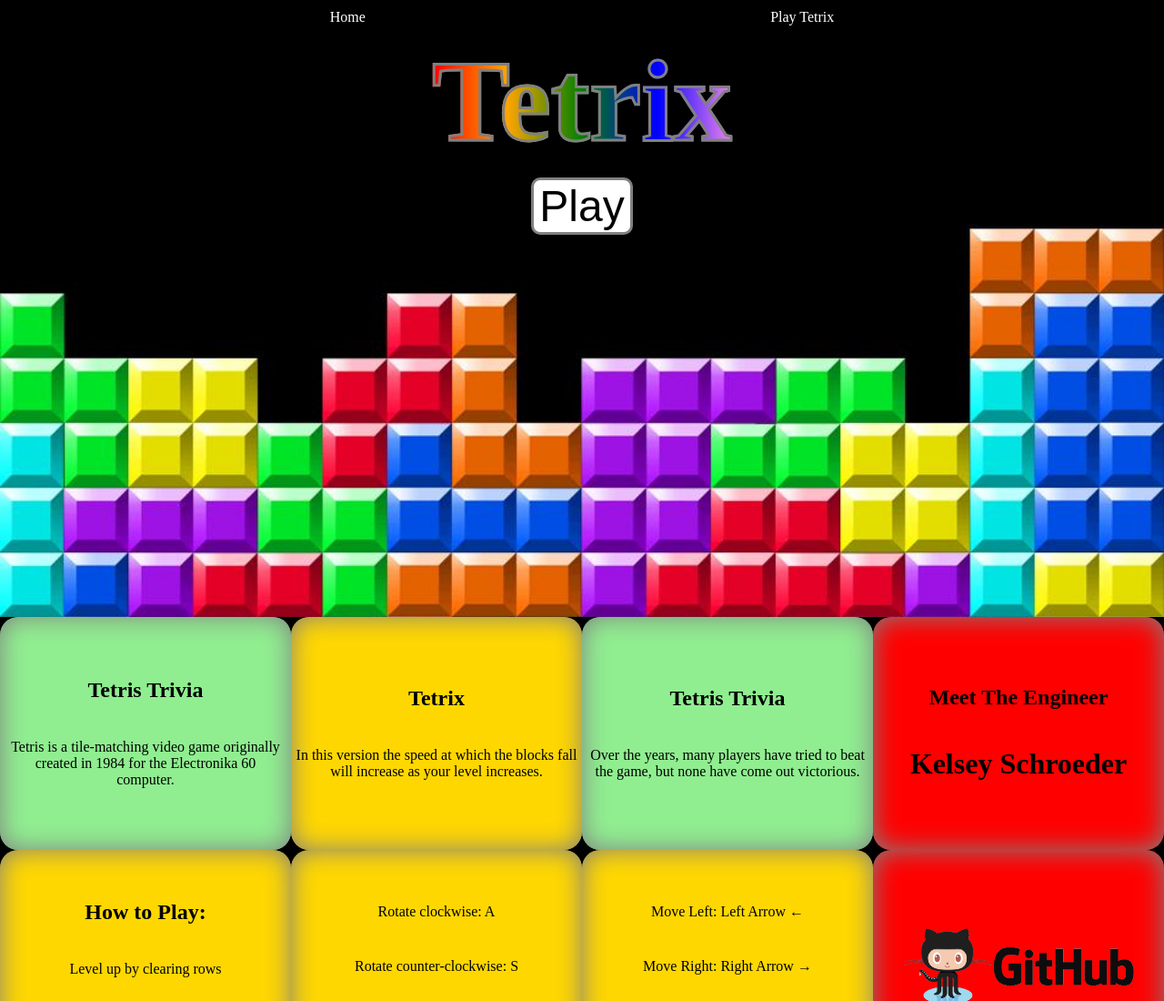
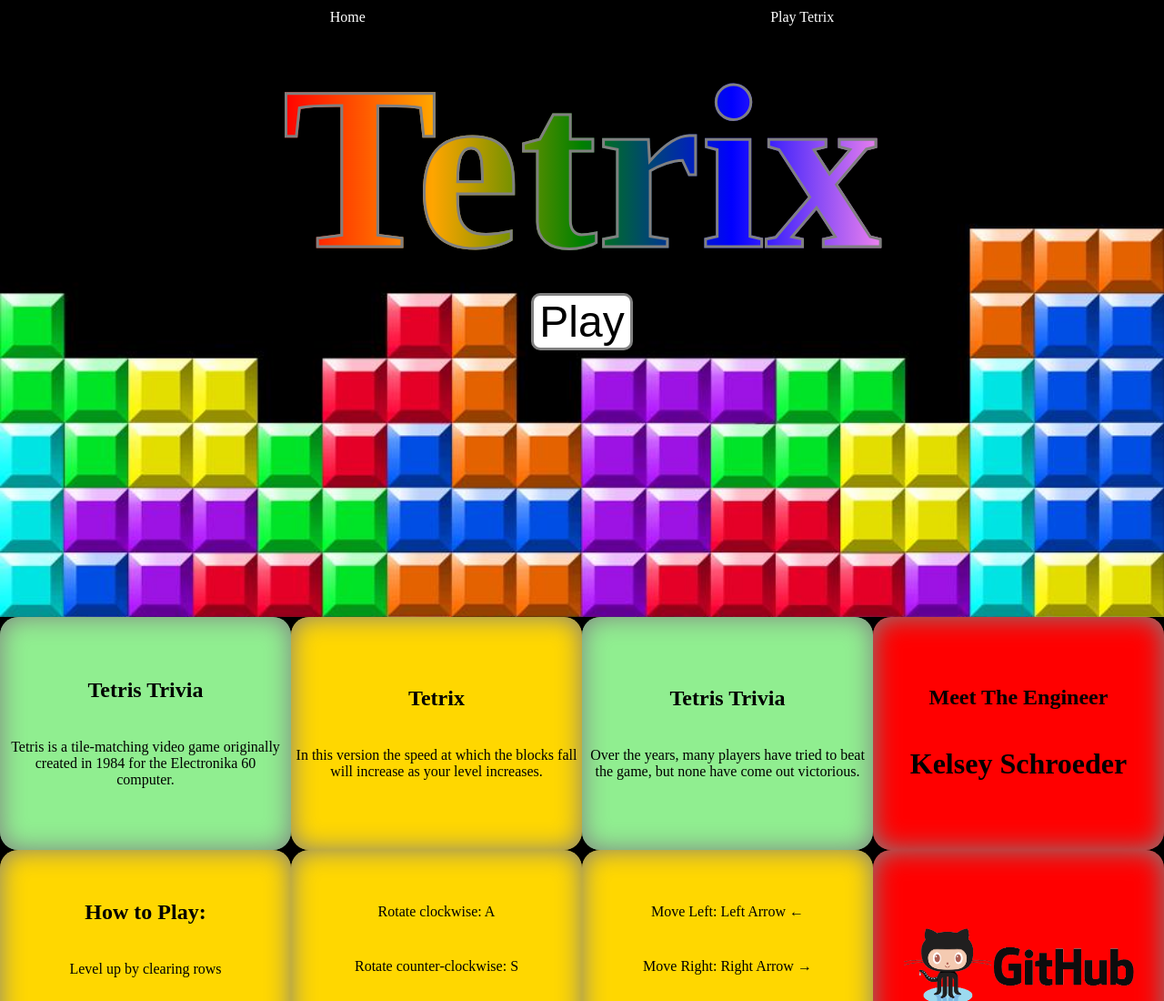
Before and after one commit to Ka9kdc/tetrix, a plain HTML site: page index.html in a window 1280 px wide. Shown: the top 1100 px of the page at 91% size. Drawn offline with Linux system fonts and the light colour scheme.

Commit message:
Added Readme

```diff
--- a/index.html
+++ b/index.html
@@ -16,7 +16,7 @@
 			</div>
 		</nav>
 		<header>
-			<h1 class="title"><span class="multicolored">Tetrix</span></h1>
+			<h1 class="title" style="font-size: 20vw;"><span class="multicolored">Tetrix</span></h1>
 			<a href="game.html"><button type="button" id="play">Play</button></a>
 		</header>
 		<main>
--- a/style.css
+++ b/style.css
@@ -97,13 +97,14 @@
 .title {
 	font-size: 8em;
 	margin-top: 0em;
-	margin-bottom: 0em;
+	margin-bottom: -20px;
 	text-align: center;
 	grid-row: 1;
 	grid-column: 1/3;
 	align-self: center;
 	-webkit-text-stroke: 3px grey;
 	-webkit-text-fill-color: transparent;
+
 }
 
 .score_box {
@@ -139,7 +140,7 @@
 	text-align: justify;
 	padding: 0.2em 1em;
 	font-size: 1.5em;
-	/* background-color: rgba(255,255,255, .2); */
+
 }
 
 #highscore h3 {
@@ -246,8 +247,6 @@
 	display: inline-flex;
 	justify-content: center;
 	width: 100%;
-
-	/* margin-top: 0.3em; */
 	margin-bottom: 0px;
 }
 
@@ -255,7 +254,6 @@
 	display: grid;
 	grid-template-rows: repeat(4, 1fr);
 	grid-template-columns: repeat(4, 1fr);
-	/* row-gap: 20px; */
 }
 
 .about_box {
@@ -278,7 +276,6 @@
 .about_box img {
 	max-width: 80%;
 	max-height: 80%;
-	/* max-height: 80%; */
 	align-self: center;
 }
 
```
Also changed, not shown: README.md (added).
